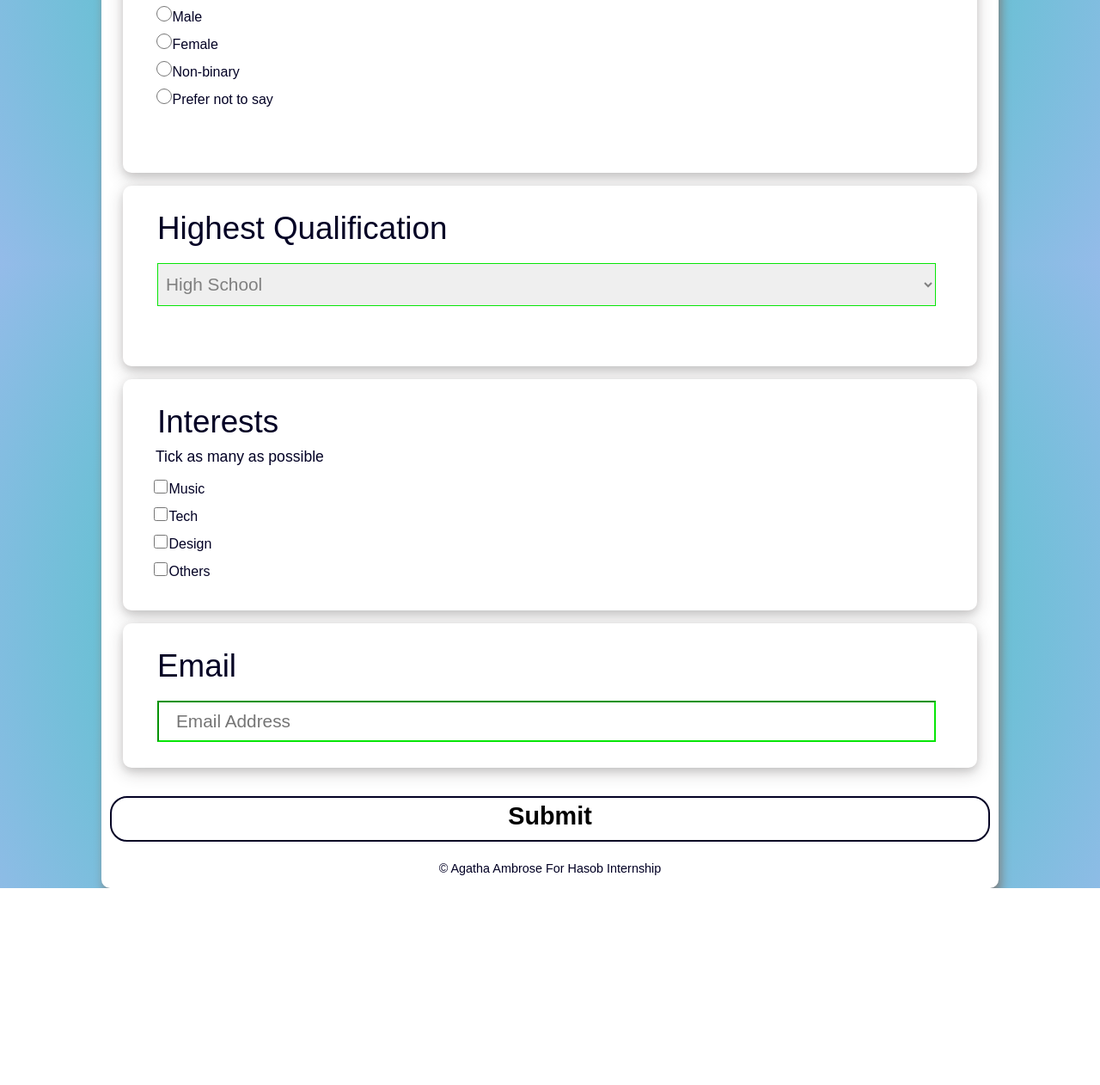
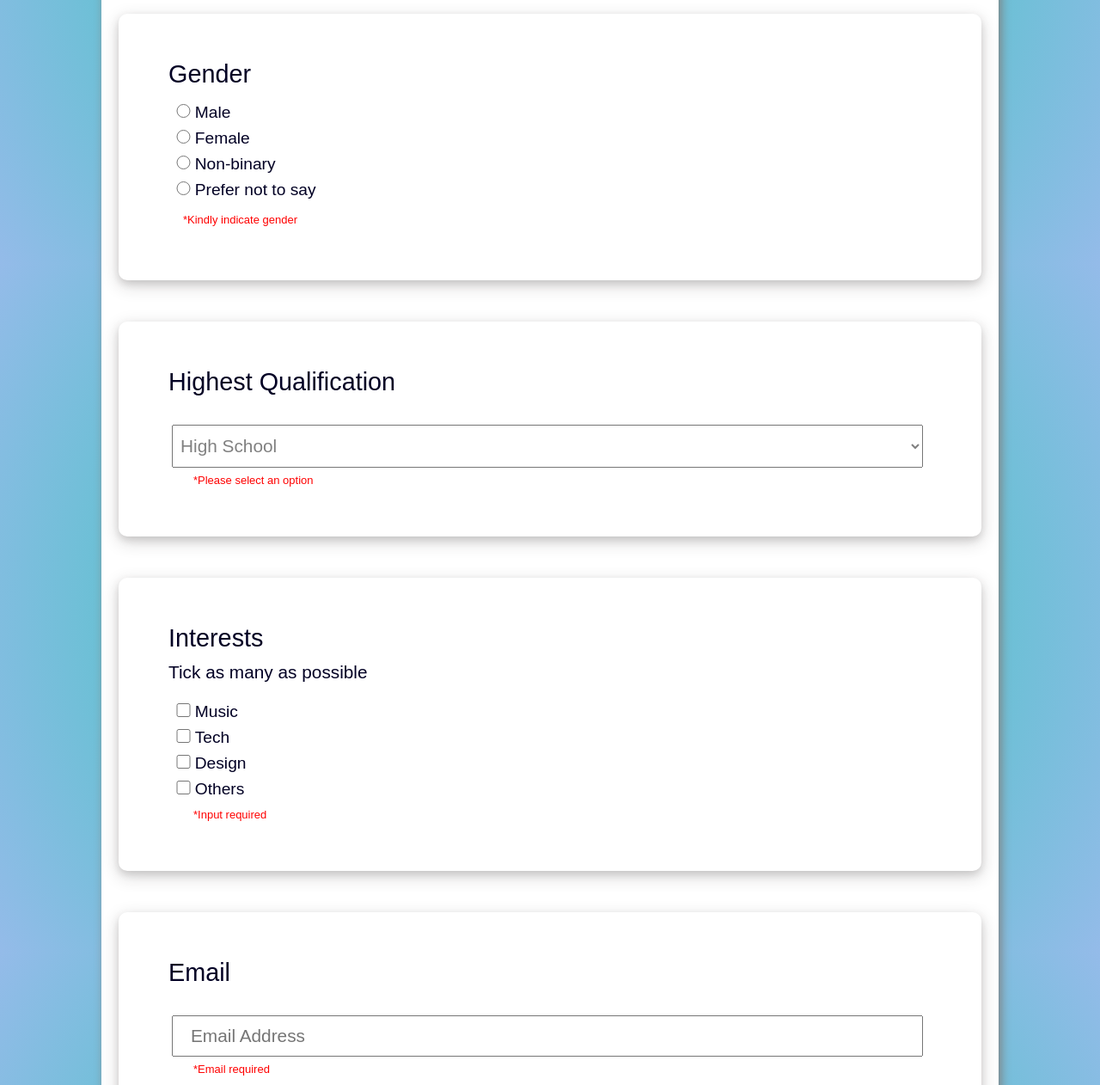
Before and after one commit to agathambrose/welcome-form, a plain HTML site: page hasob_project/index.html in a window 1280 px wide. Shown: the part 493-1755 px from the top of the page at 86% size. Before the commit the page ends 1526 px from the top, so only its background shows below. Drawn offline with nearby package versions, Linux system fonts and the light colour scheme; a web font is replaced by a local one.

Commit message:
More updates
Finetuned html and css.
Updated Jquery too

```diff
--- a/hasob_project/index.html
+++ b/hasob_project/index.html
@@ -23,118 +23,124 @@
         <div class="form-control success">
             <form class="form" id="form" action="#">
                     <ul style="list-style-type: none;" id="name">
+                        <li>
+                            <div class="form-group">
                                 <p>Name</p>
-                        <li><input id="username" class="username" type="text" placeholder="Full Name" required></li>
-                        <!--<i class="fas fa-check-circle"></i>
-                        <i class="fas fa-exclamation-circle"></i>
-                        <h6 id="required">*required</h6>-->
+                                <div class="form-check">
+                                    <input id="username" class="username" type="text" placeholder="Full Name" required>
+                                </div>
+                                <div id="errorName">*Kindly input full name</div>
+                            </div>
+                        </li>
+
                         <br>
-                        </li>
-                    </ul>
 
-                    <ul style="list-style-type: none;" class="radio-group">
+                        <li>
+                            <div class="form-group">
                                 <p>Gender</p>
-                        <li id="radios">
-                            <li>
+                                <div class="form-check">
                                     <label for="male">
                                         <input id="male" type="radio" name="gender" value="male" required>Male
                                     </label>
-                            </li>
-                            <li>
+                                <br>
                                     <label for="female">
                                         <input id="female" type="radio" name="gender" value="female">Female
                                     </label>
-                            </li>
-                            <li>
+                                <br>
                                     <label for="non-binary">
                                         <input id="non-binary" type="radio" name="gender" value="non-binary">Non-binary
                                     </label>
-                            </li>
-                            <li>
+                                <br>
                                     <label for="prefer-not-to-say">
                                         <input id="prefer-not-to-say" type="radio" name="gender" value="prefer-not-to-say">Prefer not to say
                                     </label>
-                            </label>
+                                </div>
+                                    <div id="errorRadios">*Kindly indicate gender</div>
+                            </div>
                         </li>
-                        <!--<i class="fas fa-check-circle"></i>
-                        <i class="fas fa-exclamation-circle"></i>
-                        <h6 id="required">*required</h6>-->
+
                         <br>
-                    </ul>
 
-                    <ul style="list-style-type: none;" id="qualif">
-                        <p class="qualif">Highest Qualification</p>
                         <li>
+                            <div class="form-group">
+                                <p>Highest Qualification</p>
+                                <div class="form-check">
                                     <select name="dropdown" id="dropDwn" required>
                                         <option class="dropDwn" value="1" required>High School</option>
                                         <option class="dropDwn" value="2">HND</option>
                                         <option class="dropDwn" value="3">BSC</option>
                                         <option class="dropDwn" value="4">MSC</option>
                                         </select>
+                                        <div id="errordropDwn">*Please select an option</div>
+                                </div>
+                            </div>
                         </li>
-                        <!--<i class="fas fa-check-circle"></i>
-                        <i class="fas fa-exclamation-circle"></i>
-                        <h6 id="required">*required</h6>-->
+
                         <br>
-                    </ul>
 
-                    <ul style="list-style-type: none;" id="interests" class="checkbox-group">
+                        <li>
+                            <div class="form-group">
                                 <p>Interests</p>
-                        <small style="margin-left: 8px;" >Tick as many as possible</small>
-                        <li id="checkboxes">
-                            <li>
+                                <small>
+                                    Tick as many as possible
+                                </small>
+                                <div class="form-check">
                                     <label for="music">
                                         <input id="music" type="checkbox" name="interests" required>Music
                                     </label>
-                            </li>
-
-                            <li>
+                                    <br>
                                     <label for="tech">
                                         <input id="tech" type="checkbox" name="interests">Tech
                                     </label>
-                            </li>
-
-                            <li>
+                                    <br>
                                     <label for="design">
                                         <input id="design" type="checkbox" name="interests">Design
                                     </label>
-                            </li>
-                            <li>
+                                    <br>
                                     <label for="others">
                                         <input id="others" type="checkbox" name="interests">Others
                                     </label>
+                                    <div id="errorCheckbox">*Input required</div>
+                                </div>
+                            </div>
                         </li>
+
+                        <br>
+
+                        <li>
+                            <div class="form-group">
+                                <p class="email">Email</p>
+                                <div class="form-check">
+                                    <input id="email" type="email" placeholder="Email Address" required>
+                                    <div id="errorEmail">*Email required</div>
+                                </div>
+                            </div>
                         </li>
-                        <!--<i class="fas fa-check-circle"></i>
-                        <i class="fas fa-exclamation-circle"></i>
-                        <h6 id="required">*required</h6>-->
+
                     </ul>
 
-                    <ul style="list-style-type: none;">
-                        <p class="email">Email</p>
-                        <li>
-                            <input id="email" type="email" placeholder="Email Address" required>
-                        </li>
-                        <!--<i class="fas fa-check-circle"></i>
-                        <i class="fas fa-exclamation-circle"></i>
-                        <h6 id="required">*required</h6>-->
-                    </ul>
                     <br>
+
                 <!--Start Button-->
                     <button class="submitBtn" id="submitBtn" type="submit"><strong>Submit</strong></button>
                 <!--End Button-->
-                <!--<div class="errors"></div>-->
-                <div id="errorDiv"></div>
+
             </form>
+
             <br>
+
+            <!--copyright statement-->
             <section>
                 <div>
                     <h5 class="small">&copy Agatha Ambrose For Hasob Internship</h5>
                 </div>
             </section>
+            <!--copyright statement-->
+
         </div>
     </section>
   <!--End Form-->
+
 <script src="https://ajax.googleapis.com/ajax/libs/jquery/3.5.1/jquery.min.js"></script>
 <script src="script.js"></script>
 </body>
--- a/hasob_project/style.css
+++ b/hasob_project/style.css
@@ -1,4 +1,5 @@
 @import url('https://fonts.googleapis.com/css2?family=Castoro:ital@0;1&display=swap');
+@import url('https://fonts.googleapis.com/css2?family=Roboto&display=swap');
 
 *{
     margin: 0;
@@ -32,9 +33,10 @@ html{
 }
 
 h1{
-    font-size: 2rem;
-    font-weight: 600;
-    min-width: 100px;
+    font-family: 'Roboto' sans-serif;
+    font-size: 3rem;
+    font-weight: 500;
+    min-width: 100vw;
     color: rgb(2,0,36);
     text-shadow: 2px 2px gray;
     display: flex;
@@ -53,7 +55,7 @@ h1 span{
 h2{
     color: white;
     font-size: 1rem;
-    font-weight: 400;
+    font-weight: 300;
     display: flex;
     align-items: center;
     justify-content: center;
@@ -81,54 +83,34 @@ h2{
     overflow: hidden ease;
 }
 
-.form-control.success input{
-    border-color: rgb(7, 230, 7);
+p{
+    font-size: 1.5rem;
+    font-weight: 300;
+    margin-left: 8px;
 }
 
-.form-control.error input{
-    border-color: rgb(250, 6, 6);
-}
-
-.form-control.success select{
-    border-color: rgb(7, 230, 7);
-}
-
-.form-control.error select{
-    border-color:  rgb(250, 6, 6);
-}
-
-ul{
-    background-color: #fff;
+ul .form-group{
     border: 2px;
     border-radius: 10px;
     box-shadow: 0 4px 8px 0 rgba(99, 96, 96, 0.2), 0 6px 20px 0 rgba(36, 34, 34, 0.19);
-    margin: 15px;
-    padding: 30px;
+    margin: 15px 10px;
+    padding: 50px;
+    margin-left: 10px;
+    line-height: 40px;
     min-width: 75vw;
-    line-height: 40px;
 }
 
-p{
-    font-size: 1.5rem;
-    font-weight: 300;
-    margin-left: 10px;
-}
-
-label{
-    font-size: 1rem;
-    font-weight: 200;
-    margin-left: 16px;
-}
-
-ul li{
-    margin-left: 10px;
+ul .form-check{
+    margin-left: 12px;
+    margin-top: 10px;
     line-height: 30px;
 }
 
 li{
     font-size: .8rem;
-    font-weight: 200;
+    font-weight: 100;
     font-family: inherit;
+
 }
 
 input[type=text]{
@@ -147,9 +129,8 @@ input[type=text]:hover{
 }
 
 input[type=radio]{
-    height: 1rem;
-    width: 6%;
-    margin-left: -16px;
+    height: .8rem;
+    width: 3%;
 }
 
 input[type=radio]:hover{
@@ -163,23 +144,22 @@ select{
     margin-top: 20px;
     padding: 5px;
     color: gray;
-    font-size: .6rem;
+    font-size: .8rem;
     font-weight: 100;
     font-family: inherit;
 }
 
 select:hover{
     color: black;
-    font-size: .8rem;
+    font-size: 1rem;
     font-weight: 100;
     transition: .3s ease;
     cursor: pointer;
 }
 
 input[type=checkbox]{
-    height: 1rem;
-    width: 6%;
-    margin-left: -16px;
+    height: .8rem;
+    width: 3%;
 }
 
 input[type=checkbox]:hover{
@@ -188,9 +168,8 @@ input[type=checkbox]:hover{
 }
 
 small{
-    font-size: 1rem;
-    margin-left: 20px;
-    margin-top: -5px;
+    font-size: .8rem;
+    margin-left: 8px;
 }
 
 input[type=email]{
@@ -208,33 +187,6 @@ input[type=email]:hover{
     font-size: 1.2rem;
 }
 
-.form-control i{
-    visibility: hidden;
-    margin-left: 20px;
-}
-
-.form-control.success i.fa-check-circle{
-    visibility: visible;
-    color: rgb(7, 230, 7);
-}
-
-.form-body.error i.fa-exclamation-circle{
-    visibility: visible;
-    color:  rgb(250, 6, 6);
-}
-
-.form-body h6{
-    position: absolute;
-    margin: 0 auto;
-    font-size: .8rem;
-    visibility: hidden;
-}
-
-.form-control.body h6{
-    visibility: visible;
-    color: rgb(250, 6, 6);
-}
-
 h5{
     font-size: .5rem;
     font-weight: 100;
@@ -244,9 +196,30 @@ h5{
     padding: 5px;
 }
 
-#errorDiv {
+#errorName{
     color: red;
     padding-left:25px;
+    font-size: small;
+}
+#errorRadios{
+    color: red;
+    padding-left:25px;
+    font-size: small;
+}
+#errordropDwn{
+    color: red;
+    padding-left:25px;
+    font-size: small;
+}
+#errorCheckbox{
+    color: red;
+    padding-left:25px;
+    font-size: small;
+}
+#errorEmail{
+    color: red;
+    padding-left:25px;
+    font-size: small;
 }
 /*End Form*/
 
@@ -268,6 +241,10 @@ button{
 }
 
 button:hover{
+    background: radial-gradient(circle, rgba(16,203,169,1) 0%, rgba(148,187,233,1) 100%);
+    color: white;
+    text-shadow: 2px 2px gray;
+    box-shadow: 0 4px 8px 0 rgba(99, 96, 96, 0.2), 0 6px 20px 0 rgba(36, 34, 34, 0.19);
     border: 2px solid black;
     font-size: 1.5rem;
     transition: .3s ease;
@@ -279,77 +256,81 @@ button:hover{
 @media only screen and (min-width: 768px){
 
     h1{
-    font-size: 5rem;
+        font-size: 6rem;
     }
     h2{
-    font-size: 2rem;
+        font-size: 4rem;
     }
     p{
-    font-size: 2rem;
+        font-size: 2.3rem;
+    }
+    ul .form-group{
+        min-width: 75vw;
     }
     li{
-    font-size: 1rem;
-}
-label{
-    margin-left: 14px;
+        font-size: 1.8rem;
+        font-weight: 100;
     }
     input[type=text]{
-    font-size: 1rem;
+        font-size: 1.8rem;
     }
     input[type=text]:hover{
-    font-size: 1.3rem;
+        font-size: 2rem;
         transition: .3s ease;
         cursor: pointer;
     }
     input[type=radio]{
         height: 1.5rem;
-    width: 4%;
-    margin-left: -14px;
+        width: 5%;
     }
     input[type=radio]:hover{
         transition: .3s ease;
         cursor: pointer;
     }
     select{
-    font-size: 1rem;
+        font-size: 1.5rem;
         color: gray;
     }
     select:hover{
-    font-size: 1.3rem;
+        font-size: 2rem;
         color: black;
         transition: .3s ease;
         cursor: pointer;
     }
+
     input[type=checkbox]{
-    height: 1rem;
-    width: 2%;
-    margin-left: -21px;
+        height: 2rem;
+        width: 5%;
     }
     input[type=checkbox]:hover{
         transition: .3s ease;
         cursor: pointer;
     }
     input[type=email]{
-    font-size: 1.5rem;
+        font-size: 1.8rem;
     }
     input[type=email]:hover{
-    font-size: 1.7rem;
+        font-size: 2rem;
         transition: .3s ease;
         cursor: pointer;
     }
     small{
-    font-size: 1.3rem;
+        font-size: 1.8rem;
     }
     h5{
-    font-size: 1rem;
+        font-size: 1.3rem;
     }
     button{
         font-size: 2rem;
-    padding-bottom: 3rem;
+        padding-bottom: 2.5rem;
     }
     button:hover{
-    font-size: 2.2rem;
-    padding-bottom: 3.3rem;
+        background: radial-gradient(circle, rgba(16,203,169,1) 0%, rgba(148,187,233,1) 100%);
+        color: white;
+        text-shadow: 2px 2px gray;
+        box-shadow: 0 4px 8px 0 rgba(99, 96, 96, 0.2), 0 6px 20px 0 rgba(36, 34, 34, 0.19);
+        font-size: 2rem;
+        padding-bottom: 5rem;
         transition: .3s ease;
     }
 
@@ -366,19 +347,28 @@ button:hover{
         font-size: 2rem;
     }
     p{
-        font-size: 2.3rem;
+        font-size: 1.8rem;
+    }
+    ul .form-group{
+        min-width: 75vw;
     }
     li{
-        font-size: 1.3rem;
-    }
-    label{
-        margin-left: 16px;
+        font-size: 1.2rem;
+        font-weight: 100;
     }
     input[type=text]{
         font-size: 1.3rem;
     }
     input[type=text]:hover{
         font-size: 1.5rem;
+        transition: .3s ease;
+        cursor: pointer;
+    }
+    input[type=radio]{
+        height: 1rem;
+        width: 3%;
+    }
+    input[type=radio]:hover{
         transition: .3s ease;
         cursor: pointer;
     }
@@ -392,12 +382,12 @@ button:hover{
         transition: .3s ease;
         cursor: pointer;
     }
-    input[type=radio]{
-        height: 1.1rem;
-        width: 2%;
-        margin-left: -17px;
+
+    input[type=checkbox]{
+        height: 1rem;
+        width: 3%;
     }
-    input[type=radio]:hover{
+    input[type=checkbox]:hover{
         transition: .3s ease;
         cursor: pointer;
     }
@@ -410,16 +400,20 @@ button:hover{
         cursor: pointer;
     }
     small{
-        font-size: 1.1rem;
+        font-size: 1.3rem;
     }
     h5{
         font-size: .9rem;
     }
     button{
-        font-size: 1.8rem;
-        padding-bottom: 2.8rem;
+        font-size: 1.5rem;
+        padding-bottom: 2rem;
     }
     button:hover{
+        background: radial-gradient(circle, rgba(16,203,169,1) 0%, rgba(148,187,233,1) 100%);
+        color: white;
+        text-shadow: 2px 2px gray;
+        box-shadow: 0 4px 8px 0 rgba(99, 96, 96, 0.2), 0 6px 20px 0 rgba(36, 34, 34, 0.19);
         font-size: 2rem;
         padding-bottom: 3rem;
         transition: .3s ease;
```
Also changed, not shown: hasob_project/script.js (+5 -96 lines). Lines whose indentation alone changed are shown as unchanged.
